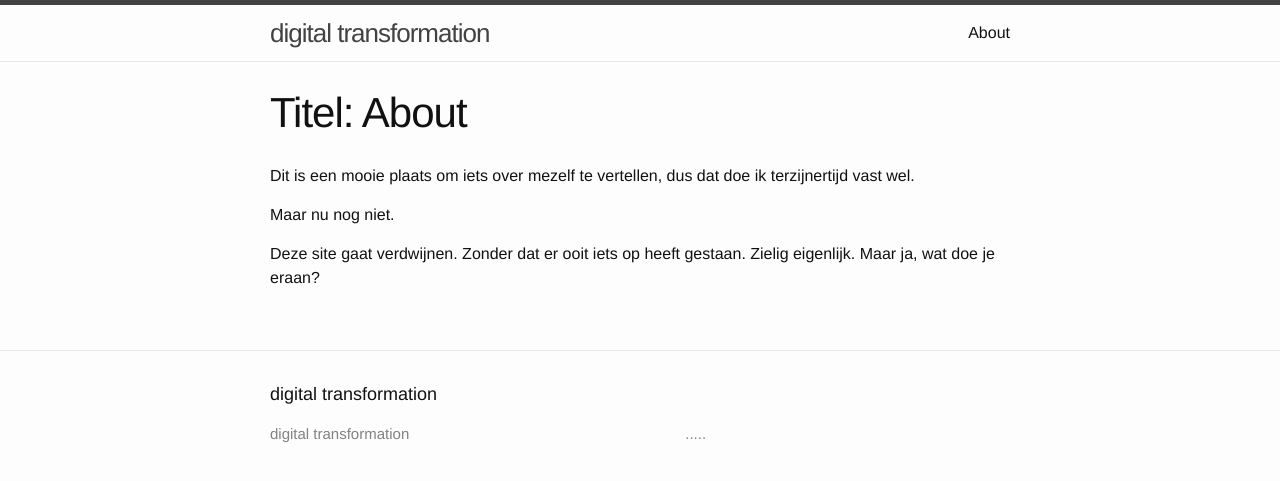
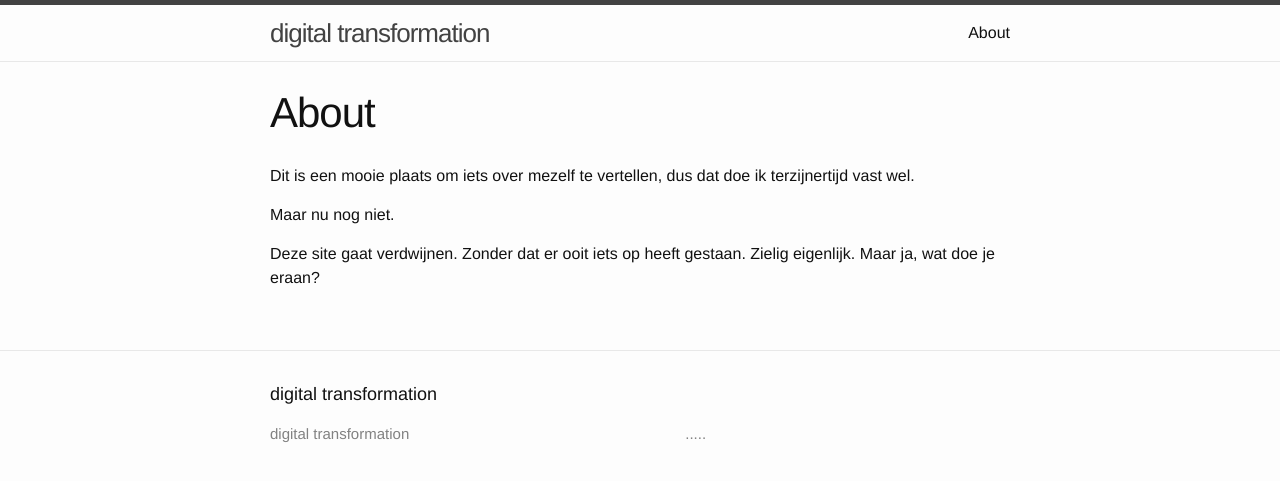
Before and after one commit to wijnandb/wijnandb.github.io, a Jekyll site: the page built from about.md, in a window 1280 px wide. Shown: the top 481 px of the page. Built offline with Jekyll 4.4.1, drawn with Linux system fonts in a browser that asks for light colours.

Commit message:
Update page.html

```diff
--- a/_layouts/page.html
+++ b/_layouts/page.html
@@ -4,7 +4,7 @@
 <div class="post">
 
   <header class="post-header">
-    <h1 class="post-title">Titel: {{ page.title }}</h1>
+    <h1 class="post-title">{{ page.title }}</h1>
   </header>
 
   <article class="post-content">
```
